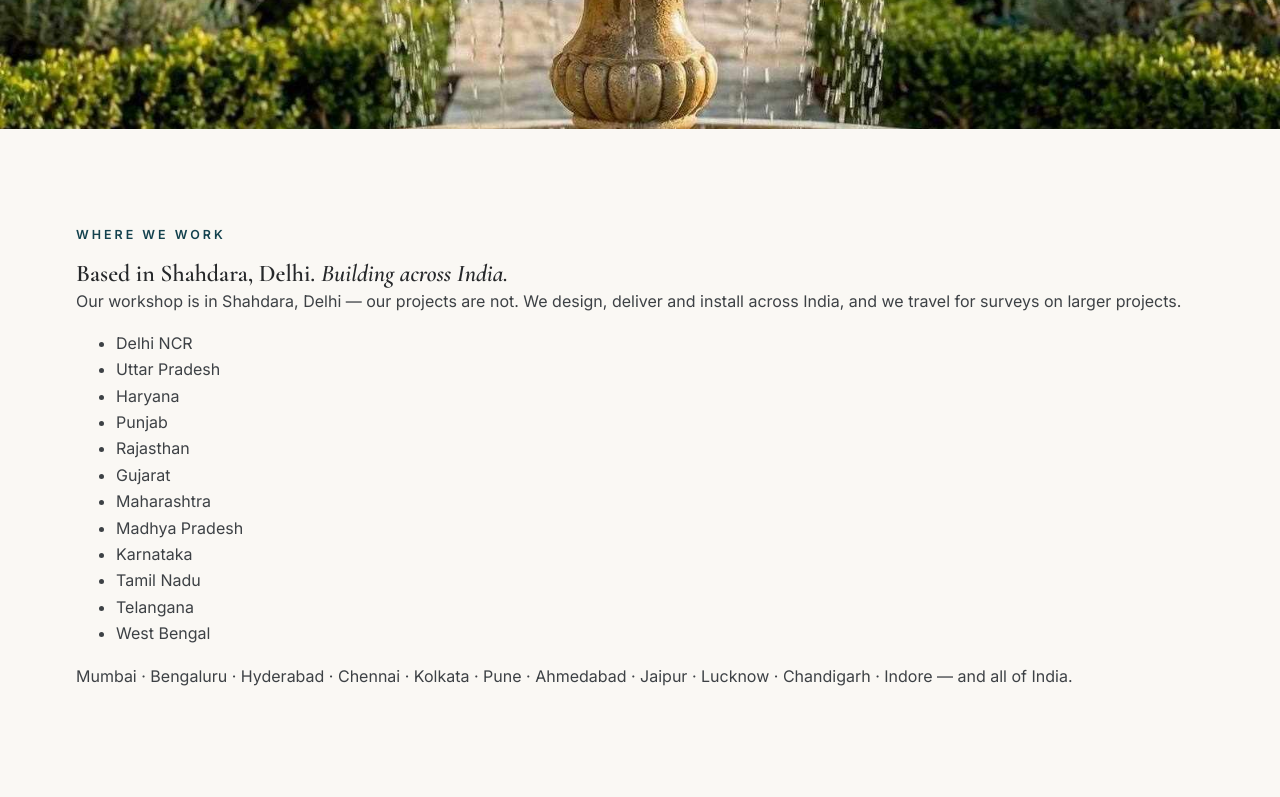
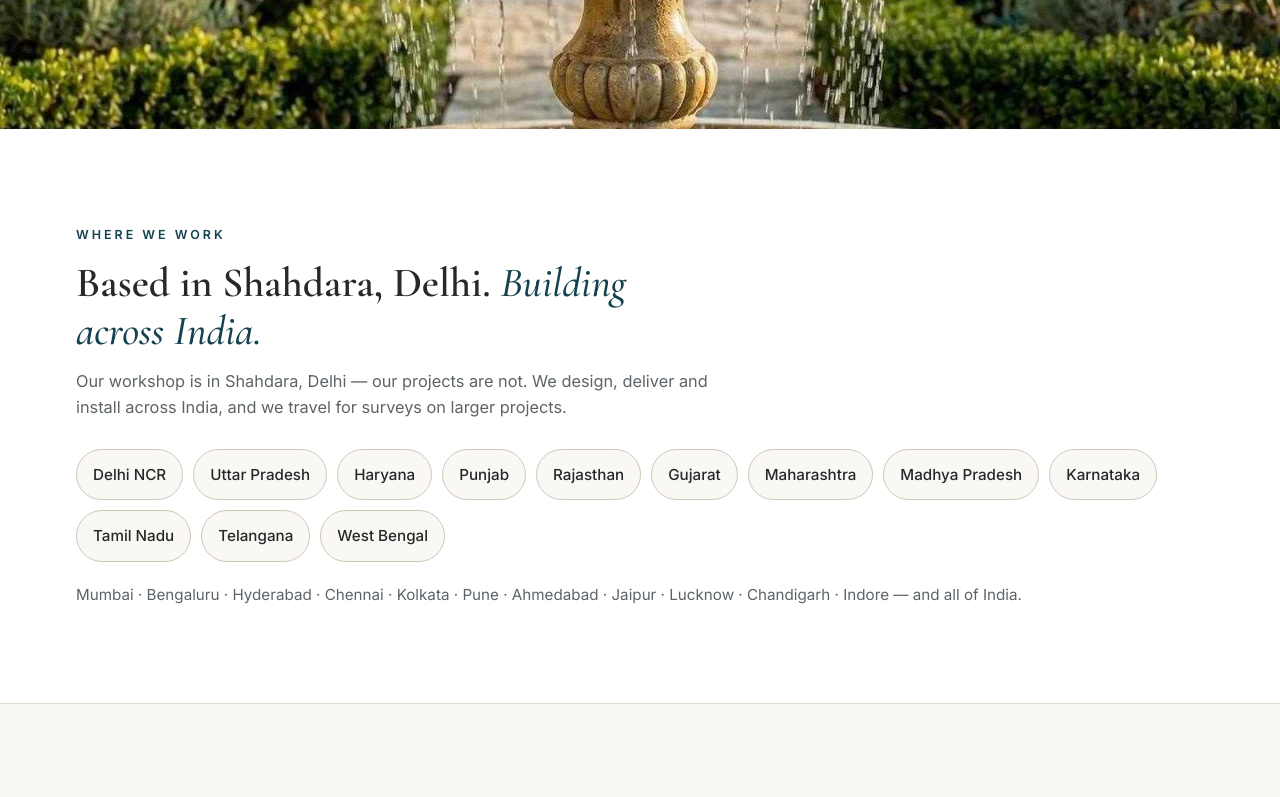
Before and after one commit to gangesh8800/fountain, a plain HTML site: page index.html in a window 1280 px wide. Shown: the part 1000-1797 px from the top of the page. Drawn offline with nearby package versions, Linux system fonts and the light colour scheme.

Commit message:
Add Where We Work states strip

```diff
--- a/css/layout.css
+++ b/css/layout.css
@@ -101,6 +101,23 @@ section { padding: var(--section-pad) 0; }
   object-fit: cover; object-position: center 55%;
 }
 
+/* Where we work */
+.where { background: var(--bg-white); border-bottom: 1px solid var(--line); }
+.where h2 { font-size: clamp(1.9rem, 4vw, 2.6rem); margin: 12px 0; max-width: 640px; }
+.where h2 em { font-style: italic; font-weight: 500; color: var(--accent); }
+.where-lede { color: var(--muted); max-width: 640px; margin: 0; font-size: 1.02rem; }
+.states {
+  list-style: none; margin: 28px 0 0; padding: 0;
+  display: flex; flex-wrap: wrap; gap: 10px;
+}
+.states li {
+  font-size: 0.95rem; font-weight: 500; color: var(--ink);
+  border: 1px solid var(--line-strong); border-radius: 999px;
+  padding: 12px 16px; min-height: 48px; display: inline-flex; align-items: center;
+  background: var(--bg);
+}
+.where-note { color: var(--muted); margin: 20px 0 0; font-size: 0.95rem; }
+
 /* Services */
 .svc-grid { display: grid; grid-template-columns: 1fr; gap: 20px; }
 .svc-wide { display: grid; grid-template-columns: 1fr; }
```
